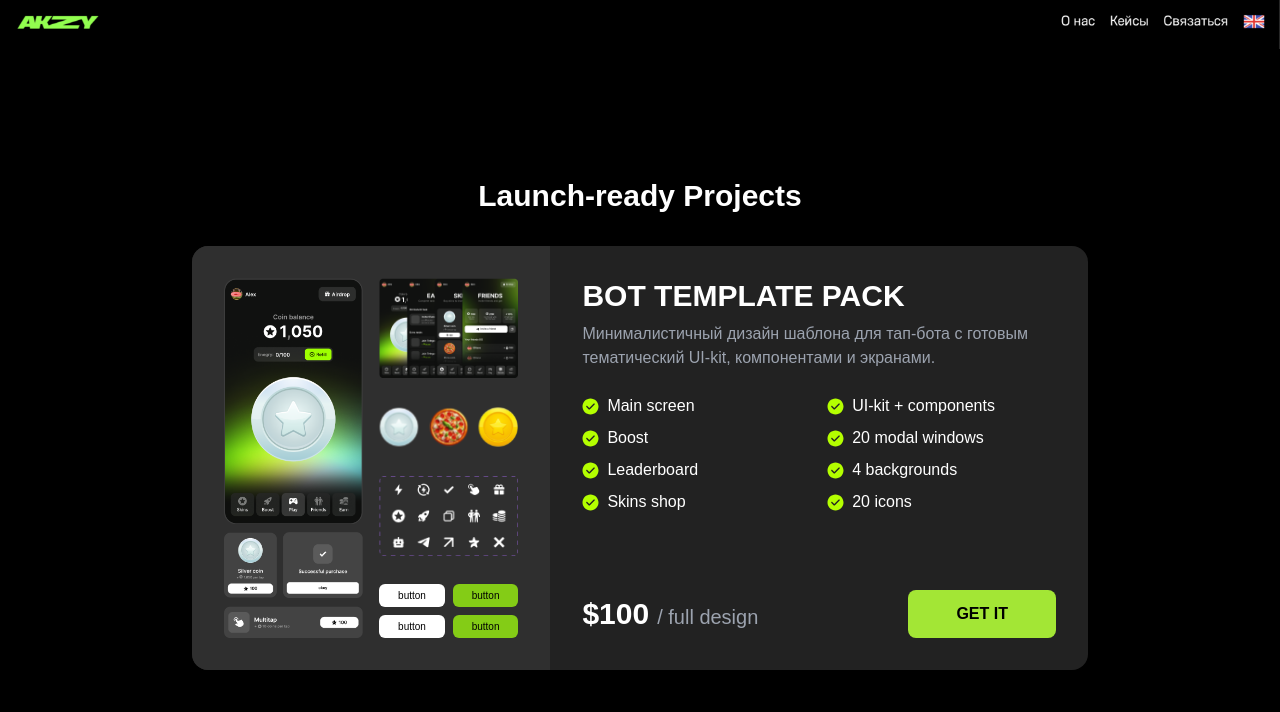
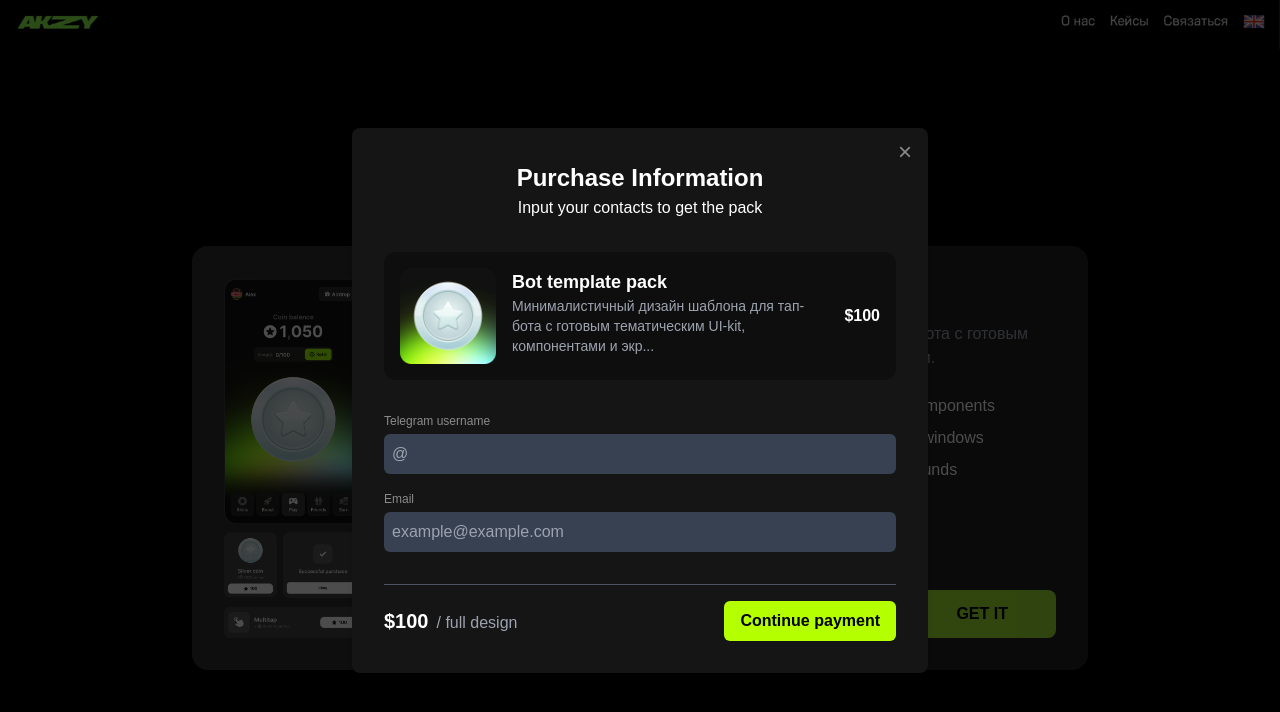
Before and after one commit to ZRTBJ/bot-template-pack, a React (Vite) app: page / in a window 1280 px wide. Both pictures are taken after a click on the button "GET IT". Shown: the top 712 px of the page. Built offline with nearby package versions, Linux system fonts and the light colour scheme.

Commit message:
add purchase modal

```diff
--- a/package.json
+++ b/package.json
@@ -10,9 +10,13 @@
     "preview": "vite preview"
   },
   "dependencies": {
+    "localforage": "^1.10.0",
+    "match-sorter": "^7.0.0",
     "react": "^18.3.1",
     "react-dom": "^18.3.1",
-    "react-icons": "^5.3.0"
+    "react-icons": "^5.3.0",
+    "react-router-dom": "^6.27.0",
+    "sort-by": "^1.2.0"
   },
   "devDependencies": {
     "@eslint/js": "^9.13.0",
--- a/src/App.jsx
+++ b/src/App.jsx
@@ -1,25 +1,18 @@
 import React from "react";
-import Header from "./components/Header";
-import TapBotTemplate from "./components/TapBotTemplate";
+import { BrowserRouter, Routes, Route } from "react-router-dom";
 import "./App.css";
+import Layout from "./Layout";
+import TapBot from "./pages/TapBot";
 
 function App() {
   return (
-    <div className="bg-black min-h-screen flex flex-col">
-      {/* Header */}
-      <Header />
-
-      {/* Main Content */}
-      <div className="flex-grow flex flex-col items-center justify-center space-y-8">
-        {/* h1 Heading */}
-        <h1 className="text-white text-3xl font-bold text-center">
-          Launch-ready Projects
-        </h1>
-
-        {/* TemplateCard Component */}
-        <TapBotTemplate />
-      </div>
-    </div>
+    <BrowserRouter>
+      <Routes>
+        <Route path="/" element={<Layout />}>
+          <Route index element={<TapBot />}></Route>
+        </Route>
+      </Routes>
+    </BrowserRouter>
   );
 }
 
--- /dev/null
+++ b/src/Layout.jsx
@@ -0,0 +1,13 @@
+import Header from "./components/Header";
+import { Outlet } from "react-router-dom";
+
+export default function Layout() {
+  return (
+    <div className="bg-black min-h-screen flex flex-col">
+      {/* Header */}
+      <Header />
+
+      <Outlet />
+    </div>
+  );
+}
--- /dev/null
+++ b/src/components/PurchaseModal.jsx
@@ -0,0 +1,106 @@
+/* eslint-disable react/prop-types */
+import { useState } from "react";
+import Silver from "../assets/silver.png";
+
+const PurcahseModal = ({ isOpen, onClose }) => {
+  const [telegramUsername, setTelegramUsername] = useState("");
+  const [email, setEmail] = useState("");
+
+  if (!isOpen) return null;
+
+  const handlePayment = () => {
+    // Handle payment logic here
+    console.log("Payment continued with:", { telegramUsername, email });
+  };
+  return (
+    // <div className="flex flex-col items-center rounded-xl p-2">
+    //   <div>
+    //     <h1>Purchase information</h1>
+    //     <p>Input your contacts to get the pack</p>
+    //   </div>
+    //   <div className="rounded-xl bg-[#0E0E0F]"></div>
+    //   <div></div>
+    //   <div></div>
+    // </div>
+    <div className="fixed inset-0 bg-black bg-opacity-70 flex items-center justify-center z-50">
+      <div className="bg-[#151515] rounded-lg p-8 text-white max-w-xl w-full shadow-lg relative">
+        <button
+          className="absolute top-2 right-4 text-2xl text-white opacity-50"
+          onClick={onClose}
+        >
+          &times;
+        </button>
+        <div className="text-center mb-8">
+          <h2 className="text-[2rem] ss:text-[1.5rem] font-bold">
+            Purchase Information
+          </h2>
+          <p className="text-[1.25rem] ss:text-[1rem]">
+            Input your contacts to get the pack
+          </p>
+        </div>
+
+        <div className="flex items-center mb-8 bg-[#0E0E0F] rounded-xl p-4 justify-between gap-4">
+          <div className="flex items-start">
+            <img
+              src={Silver}
+              alt="Bot template pack"
+              className="w-24 h-24 mr-4"
+            />
+            <div className="flex-grow">
+              <h3 className="text-lg font-semibold">Bot template pack</h3>
+              <p className="text-sm text-gray-400 mb-1">
+                Минималистичный дизайн шаблона для тап-бота с готовым
+                тематическим UI-kit, компонентами и экр...
+              </p>
+            </div>
+          </div>
+
+          <p className="font-bold">$100</p>
+        </div>
+
+        <div className="mb-4">
+          <label className="block mb-1 opacity-50 text-[14px] sm:text-[12px]">
+            Telegram username
+          </label>
+          <input
+            type="text"
+            value={telegramUsername}
+            onChange={(e) => setTelegramUsername(e.target.value)}
+            placeholder="@"
+            className="w-full p-2 rounded-md bg-gray-700 text-white focus:outline-none focus:ring-2 focus:ring-green-400"
+          />
+        </div>
+
+        <div className="mb-8">
+          <label className="block mb-1 opacity-50 text-[14px] sm:text-[12px]">
+            Email
+          </label>
+          <input
+            type="email"
+            value={email}
+            onChange={(e) => setEmail(e.target.value)}
+            placeholder="example@example.com"
+            className="w-full p-2 rounded-md bg-gray-700 text-white focus:outline-none focus:ring-2 focus:ring-green-400"
+          />
+        </div>
+
+        <hr className="border-gray-600 mb-4" />
+
+        <div className="flex items-center justify-between">
+          <div className="flex items-baseline space-x-2">
+            <span className="text-white text-[20px] font-semibold">$100</span>
+            <span className="text-gray-400 text-[16px]">/ full design</span>
+          </div>
+          <button
+            className="py-2 px-4 bg-[#B4FF00] rounded-md text-black font-bold hover:bg-green-600 transition-colors"
+            onClick={handlePayment}
+          >
+            Continue payment
+          </button>
+        </div>
+      </div>
+    </div>
+  );
+};
+
+export default PurcahseModal;
--- a/src/components/TapBotTemplate.jsx
+++ b/src/components/TapBotTemplate.jsx
@@ -1,4 +1,4 @@
-import React from "react";
+import React, { useState } from "react";
 import BalanceImage from "../assets/balance.png";
 import ScreenImage from "../assets/screen.png";
 import IconsImage from "../assets/icons.png";
@@ -10,7 +10,14 @@ import SilverStarIcon from "../assets/silverstar.svg";
 import PieIcon from "../assets/pie.svg";
 import GoldStarIcon from "../assets/goldstar.svg";
 
+import PurcahseModal from "./PurchaseModal";
+
 const TapBotTemplate = () => {
+  const [isOpen, setModalOpen] = useState(false);
+
+  const openModal = () => setModalOpen(true);
+  const closeModal = () => setModalOpen(false);
+
   return (
     <div className="flex bg-[#222222] rounded-2xl max-w-4xl">
       {/* Left Side - Image */}
@@ -21,7 +28,7 @@ const TapBotTemplate = () => {
           <img src={PurchageImage} alt="Purchase" />
           <img src={MultiTap} alt="Multi Tap" />
         </div>
-        <div className="flex flex-col gap-4 justify-between">
+        <div className="flex flex-col justify-between">
           <img src={ScreenImage} alt="Screen Card" className="w-fit" />
           <div className="flex gap-2 justify-between">
             <img src={SilverStarIcon} alt="Silver Star" className="w-[40px]" />
@@ -29,8 +36,8 @@ const TapBotTemplate = () => {
             <img src={GoldStarIcon} alt="Gold Star" className="w-[40px]" />
           </div>
           {/* <div className="grid grid-cols-5"></div> */}
-          <img src={IconsImage} alt="Icons Image" className="w-fit" />
-          <div className="grid grid-cols-2 gap-2">
+          <img src={IconsImage} alt="Icons Image" className="h-fit" />
+          <div className="grid grid-cols-2 gap-2 p-2">
             <button className="bg-white text-black px-4 py-1 rounded-md w-full text-[10px]">
               button
             </button>
@@ -94,11 +101,15 @@ const TapBotTemplate = () => {
           </div>
 
           {/* Button */}
-          <button className="bg-lime-400 text-black font-bold py-3 px-12 rounded-lg hover:bg-lime-500 transition duration-300">
+          <button
+            onClick={openModal}
+            className="bg-lime-400 text-black font-bold py-3 px-12 rounded-lg hover:bg-lime-500 transition duration-300"
+          >
             GET IT
           </button>
         </div>
       </div>
+      <PurcahseModal isOpen={isOpen} onClose={closeModal}></PurcahseModal>
     </div>
   );
 };
--- /dev/null
+++ b/src/pages/TapBot.jsx
@@ -0,0 +1,15 @@
+import TapBotTemplate from "../components/TapBotTemplate";
+
+export default function TapBot() {
+  return (
+    <div className="flex-grow flex flex-col items-center justify-center space-y-8">
+      {/* h1 Heading */}
+      <h1 className="text-white text-3xl font-bold text-center">
+        Launch-ready Projects
+      </h1>
+
+      {/* TemplateCard Component */}
+      <TapBotTemplate />
+    </div>
+  );
+}
```
Also changed, not shown: src/assets/silver.png (added), 1 other file (tests, documents, lock files or other folders).
